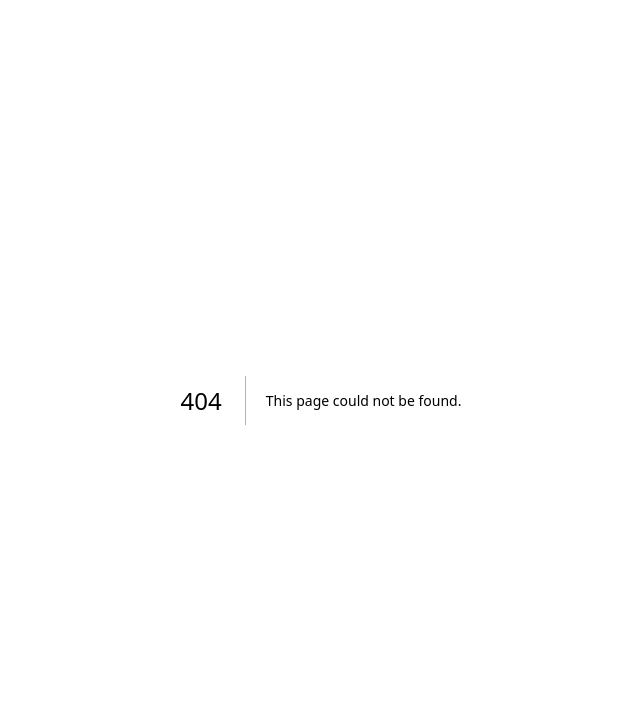
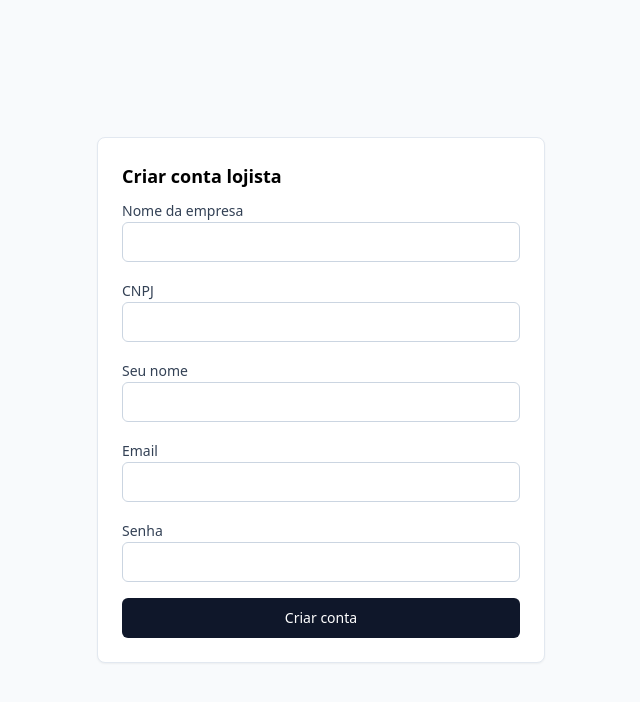
Before and after one commit to ottobonidev/prospecBR, a Next.js app in the folder apps/web/: page /cadastro in a window 1280 px wide. Before the commit this address had no page. Shown: the top 702 px of the page, without its empty margins (319-959 px from the left). Built offline with nearby package versions, Linux system fonts and the light colour scheme.

Commit message:
feat(web): add cadastro/login/aceitar-convite pages

```diff
--- /dev/null
+++ b/apps/web/app/cadastro/page.tsx
@@ -0,0 +1,95 @@
+"use client";
+
+import { useState } from "react";
+import { useRouter } from "next/navigation";
+import { signIn } from "next-auth/react";
+import { useForm } from "react-hook-form";
+import { zodResolver } from "@hookform/resolvers/zod";
+import { z } from "zod";
+import { Button } from "@/components/ui/button";
+import { Input } from "@/components/ui/input";
+import { Label } from "@/components/ui/label";
+import { Card, CardContent, CardHeader, CardTitle } from "@/components/ui/card";
+
+const schema = z.object({
+  nomeEmpresa: z.string().min(2, "Informe o nome da empresa"),
+  cnpj: z.string().min(11, "CNPJ inválido"),
+  nome: z.string().min(2, "Informe seu nome"),
+  email: z.string().email("Email inválido"),
+  senha: z.string().min(8, "Mínimo 8 caracteres"),
+});
+
+type FormData = z.infer<typeof schema>;
+
+export default function CadastroPage() {
+  const router = useRouter();
+  const [erro, setErro] = useState<string | null>(null);
+  const {
+    register,
+    handleSubmit,
+    formState: { errors, isSubmitting },
+  } = useForm<FormData>({ resolver: zodResolver(schema) });
+
+  async function onSubmit(data: FormData) {
+    setErro(null);
+    const res = await fetch("/api/cadastro", {
+      method: "POST",
+      headers: { "Content-Type": "application/json" },
+      body: JSON.stringify(data),
+    });
+
+    if (!res.ok) {
+      const body = await res.json();
+      setErro(body.error === "EMAIL_EM_USO" ? "Email já cadastrado" : "CNPJ já cadastrado");
+      return;
+    }
+
+    await signIn("credentials", { email: data.email, senha: data.senha, redirect: false });
+    router.push("/dashboard");
+  }
+
+  return (
+    <div className="flex min-h-screen items-center justify-center bg-slate-50 p-4">
+      <Card className="w-full max-w-md">
+        <CardHeader>
+          <CardTitle>Criar conta lojista</CardTitle>
+        </CardHeader>
+        <CardContent>
+          <form onSubmit={handleSubmit(onSubmit)} className="space-y-4">
+            <div>
+              <Label htmlFor="nomeEmpresa">Nome da empresa</Label>
+              <Input id="nomeEmpresa" {...register("nomeEmpresa")} />
+              {errors.nomeEmpresa && (
+                <p className="text-xs text-red-600">{errors.nomeEmpresa.message}</p>
+              )}
+            </div>
+            <div>
+              <Label htmlFor="cnpj">CNPJ</Label>
+              <Input id="cnpj" {...register("cnpj")} />
+              {errors.cnpj && <p className="text-xs text-red-600">{errors.cnpj.message}</p>}
+            </div>
+            <div>
+              <Label htmlFor="nome">Seu nome</Label>
+              <Input id="nome" {...register("nome")} />
+              {errors.nome && <p className="text-xs text-red-600">{errors.nome.message}</p>}
+            </div>
+            <div>
+              <Label htmlFor="email">Email</Label>
+              <Input id="email" type="email" {...register("email")} />
+              {errors.email && <p className="text-xs text-red-600">{errors.email.message}</p>}
+            </div>
+            <div>
+              <Label htmlFor="senha">Senha</Label>
+              <Input id="senha" type="password" {...register("senha")} />
+              {errors.senha && <p className="text-xs text-red-600">{errors.senha.message}</p>}
+            </div>
+            {erro && <p className="text-sm text-red-600">{erro}</p>}
+            <Button type="submit" className="w-full" disabled={isSubmitting}>
+              {isSubmitting ? "Criando..." : "Criar conta"}
+            </Button>
+          </form>
+        </CardContent>
+      </Card>
+    </div>
+  );
+}
--- /dev/null
+++ b/apps/web/app/convite/[token]/page.tsx
@@ -0,0 +1,78 @@
+"use client";
+
+import { useState } from "react";
+import { useRouter } from "next/navigation";
+import { useForm } from "react-hook-form";
+import { zodResolver } from "@hookform/resolvers/zod";
+import { z } from "zod";
+import { Button } from "@/components/ui/button";
+import { Input } from "@/components/ui/input";
+import { Label } from "@/components/ui/label";
+import { Card, CardContent, CardHeader, CardTitle } from "@/components/ui/card";
+
+const schema = z.object({
+  nome: z.string().min(2, "Informe seu nome"),
+  senha: z.string().min(8, "Mínimo 8 caracteres"),
+});
+
+type FormData = z.infer<typeof schema>;
+
+export default function AceitarConvitePage({ params }: { params: { token: string } }) {
+  const router = useRouter();
+  const [erro, setErro] = useState<string | null>(null);
+  const {
+    register,
+    handleSubmit,
+    formState: { errors, isSubmitting },
+  } = useForm<FormData>({ resolver: zodResolver(schema) });
+
+  async function onSubmit(data: FormData) {
+    setErro(null);
+    const res = await fetch(`/api/convite/${params.token}`, {
+      method: "POST",
+      headers: { "Content-Type": "application/json" },
+      body: JSON.stringify(data),
+    });
+
+    if (!res.ok) {
+      const body = await res.json();
+      const mensagens: Record<string, string> = {
+        CONVITE_INVALIDO: "Convite não encontrado",
+        CONVITE_JA_ACEITO: "Este convite já foi usado",
+        CONVITE_EXPIRADO: "Este convite expirou",
+      };
+      setErro(mensagens[body.error] ?? "Erro ao aceitar convite");
+      return;
+    }
+
+    router.push("/login");
+  }
+
+  return (
+    <div className="flex min-h-screen items-center justify-center bg-slate-50 p-4">
+      <Card className="w-full max-w-md">
+        <CardHeader>
+          <CardTitle>Aceitar convite</CardTitle>
+        </CardHeader>
+        <CardContent>
+          <form onSubmit={handleSubmit(onSubmit)} className="space-y-4">
+            <div>
+              <Label htmlFor="nome">Seu nome</Label>
+              <Input id="nome" {...register("nome")} />
+              {errors.nome && <p className="text-xs text-red-600">{errors.nome.message}</p>}
+            </div>
+            <div>
+              <Label htmlFor="senha">Crie uma senha</Label>
+              <Input id="senha" type="password" {...register("senha")} />
+              {errors.senha && <p className="text-xs text-red-600">{errors.senha.message}</p>}
+            </div>
+            {erro && <p className="text-sm text-red-600">{erro}</p>}
+            <Button type="submit" className="w-full" disabled={isSubmitting}>
+              {isSubmitting ? "Enviando..." : "Aceitar convite e entrar"}
+            </Button>
+          </form>
+        </CardContent>
+      </Card>
+    </div>
+  );
+}
--- /dev/null
+++ b/apps/web/app/login/page.tsx
@@ -0,0 +1,79 @@
+"use client";
+
+import { useState } from "react";
+import { useRouter } from "next/navigation";
+import { signIn } from "next-auth/react";
+import { useForm } from "react-hook-form";
+import { zodResolver } from "@hookform/resolvers/zod";
+import { z } from "zod";
+import { Button } from "@/components/ui/button";
+import { Input } from "@/components/ui/input";
+import { Label } from "@/components/ui/label";
+import { Card, CardContent, CardHeader, CardTitle } from "@/components/ui/card";
+
+const schema = z.object({
+  email: z.string().email("Email inválido"),
+  senha: z.string().min(1, "Informe a senha"),
+});
+
+type FormData = z.infer<typeof schema>;
+
+export default function LoginPage() {
+  const router = useRouter();
+  const [erro, setErro] = useState<string | null>(null);
+  const {
+    register,
+    handleSubmit,
+    formState: { errors, isSubmitting },
+  } = useForm<FormData>({ resolver: zodResolver(schema) });
+
+  async function onSubmit(data: FormData) {
+    setErro(null);
+    const result = await signIn("credentials", {
+      email: data.email,
+      senha: data.senha,
+      redirect: false,
+    });
+
+    if (result?.error) {
+      setErro("Email ou senha inválidos");
+      return;
+    }
+
+    router.push("/dashboard");
+  }
+
+  return (
+    <div className="flex min-h-screen items-center justify-center bg-slate-50 p-4">
+      <Card className="w-full max-w-md">
+        <CardHeader>
+          <CardTitle>Entrar</CardTitle>
+        </CardHeader>
+        <CardContent>
+          <form onSubmit={handleSubmit(onSubmit)} className="space-y-4">
+            <div>
+              <Label htmlFor="email">Email</Label>
+              <Input id="email" type="email" {...register("email")} />
+              {errors.email && <p className="text-xs text-red-600">{errors.email.message}</p>}
+            </div>
+            <div>
+              <Label htmlFor="senha">Senha</Label>
+              <Input id="senha" type="password" {...register("senha")} />
+              {errors.senha && <p className="text-xs text-red-600">{errors.senha.message}</p>}
+            </div>
+            {erro && <p className="text-sm text-red-600">{erro}</p>}
+            <Button type="submit" className="w-full" disabled={isSubmitting}>
+              {isSubmitting ? "Entrando..." : "Entrar"}
+            </Button>
+            <p className="text-center text-sm text-slate-500">
+              Não tem conta?{" "}
+              <a href="/cadastro" className="underline">
+                Criar conta
+              </a>
+            </p>
+          </form>
+        </CardContent>
+      </Card>
+    </div>
+  );
+}
```
